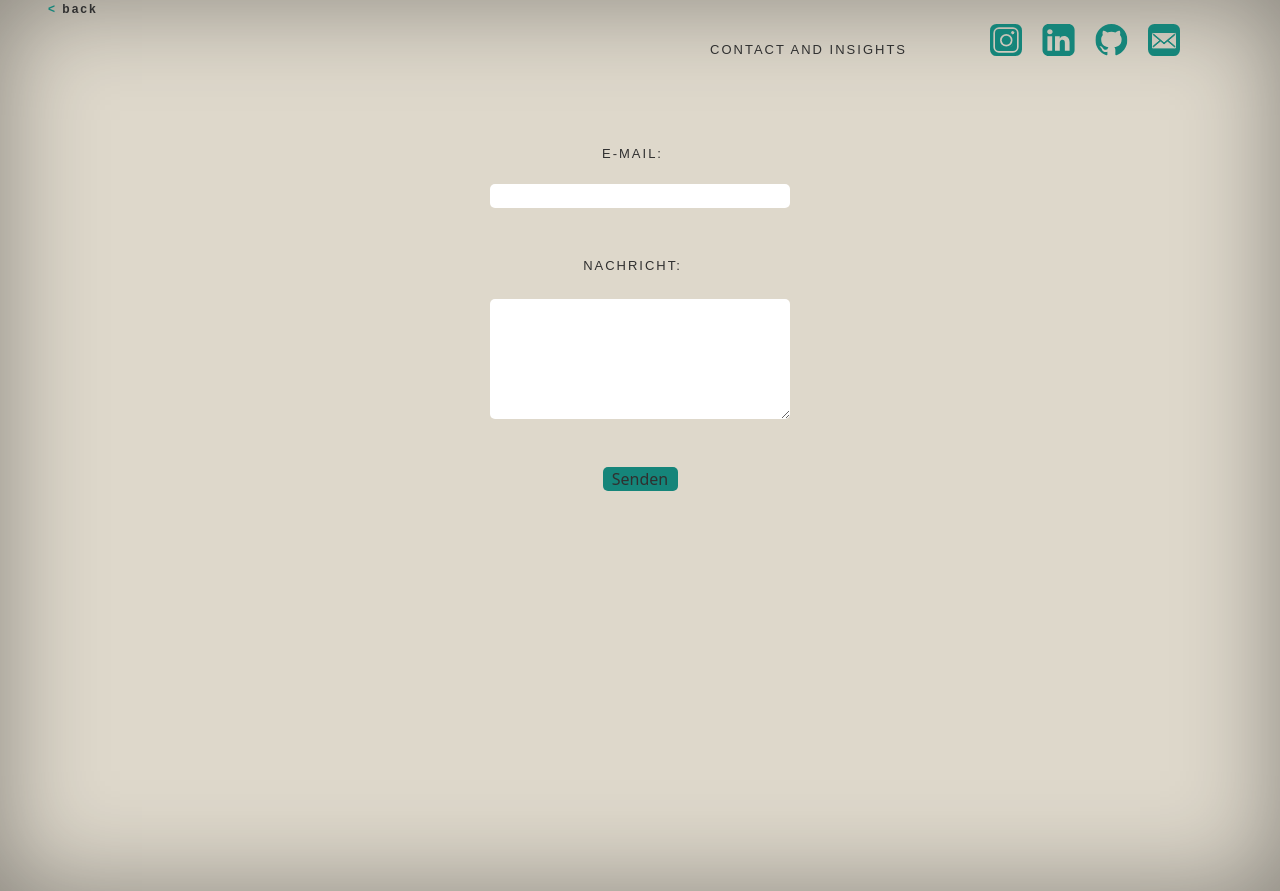
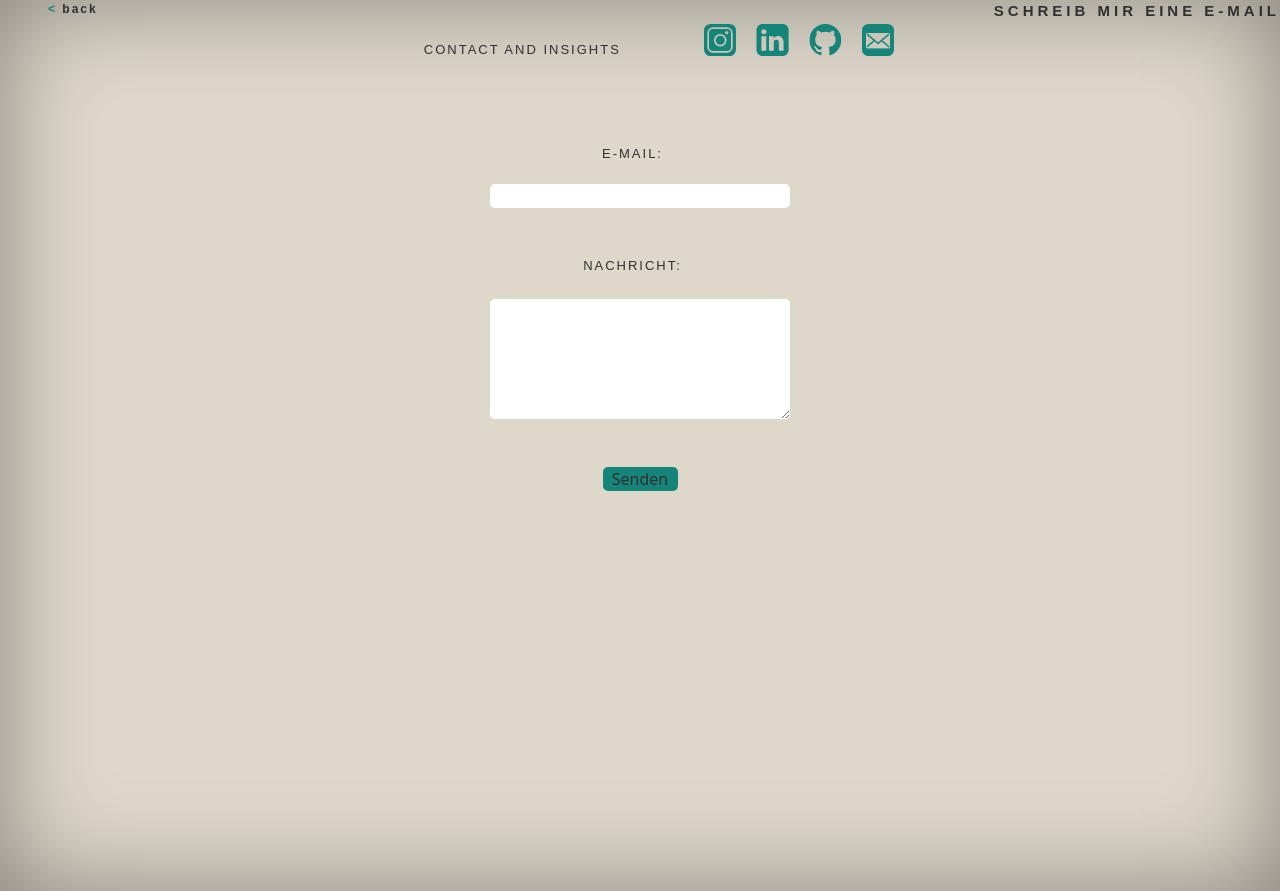
Before and after one commit to DorianPosch/DorianPosch.github.io, a website with bundled scripts: page mail.html in a window 1280 px wide. Built offline with nearby package versions, Linux system fonts and the light colour scheme; a web font is replaced by a local one.

Commit message:
Update mail.html

```diff
--- a/mail.html
+++ b/mail.html
@@ -21,6 +21,7 @@
         <a href="https://github.com/DorianPosch" class="transition duration-200 delay-own2 mr-5 cursor-pointer"><img class="transition duration-200 ease-in-out hover:scale-110" src="/imgs/brand-github%201.svg" alt="Github-link"></a>
         <a href="mail.html" class="transition duration-200 mr-5 delay-own3 cursor-pointer"><img class="transition duration-200 ease-in-out hover:scale-110" src="/imgs/Mail%20icon.svg" alt="E-Mail-link"></a>
     </div>
+    <h2 class="h2-own text-center">Schreib mir eine E-Mail</h2>
 </header>
 <form id="emailForm" class="mt-16">
     <label for="email" class="mb-5 h3-own">E-Mail:</label>
```
